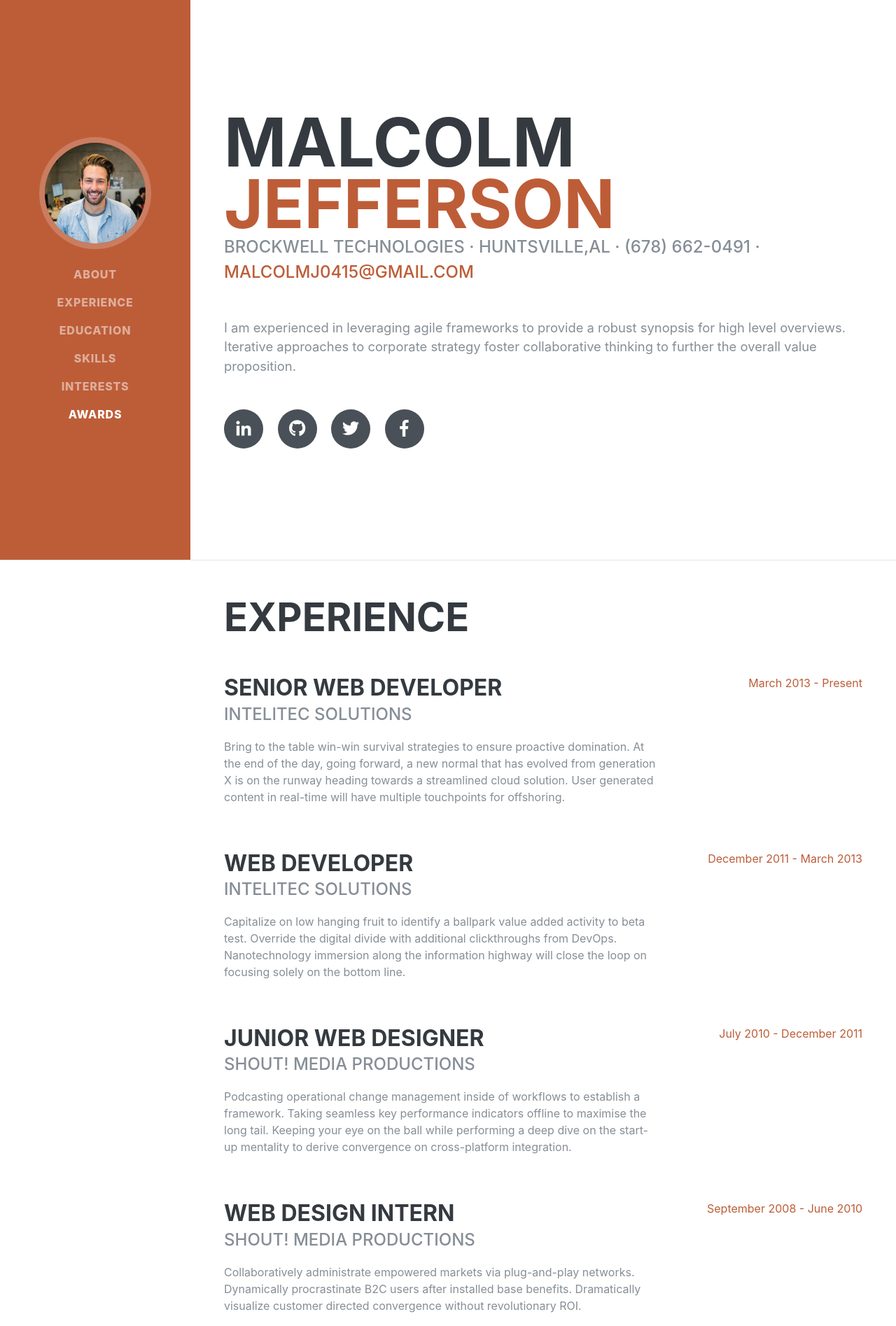
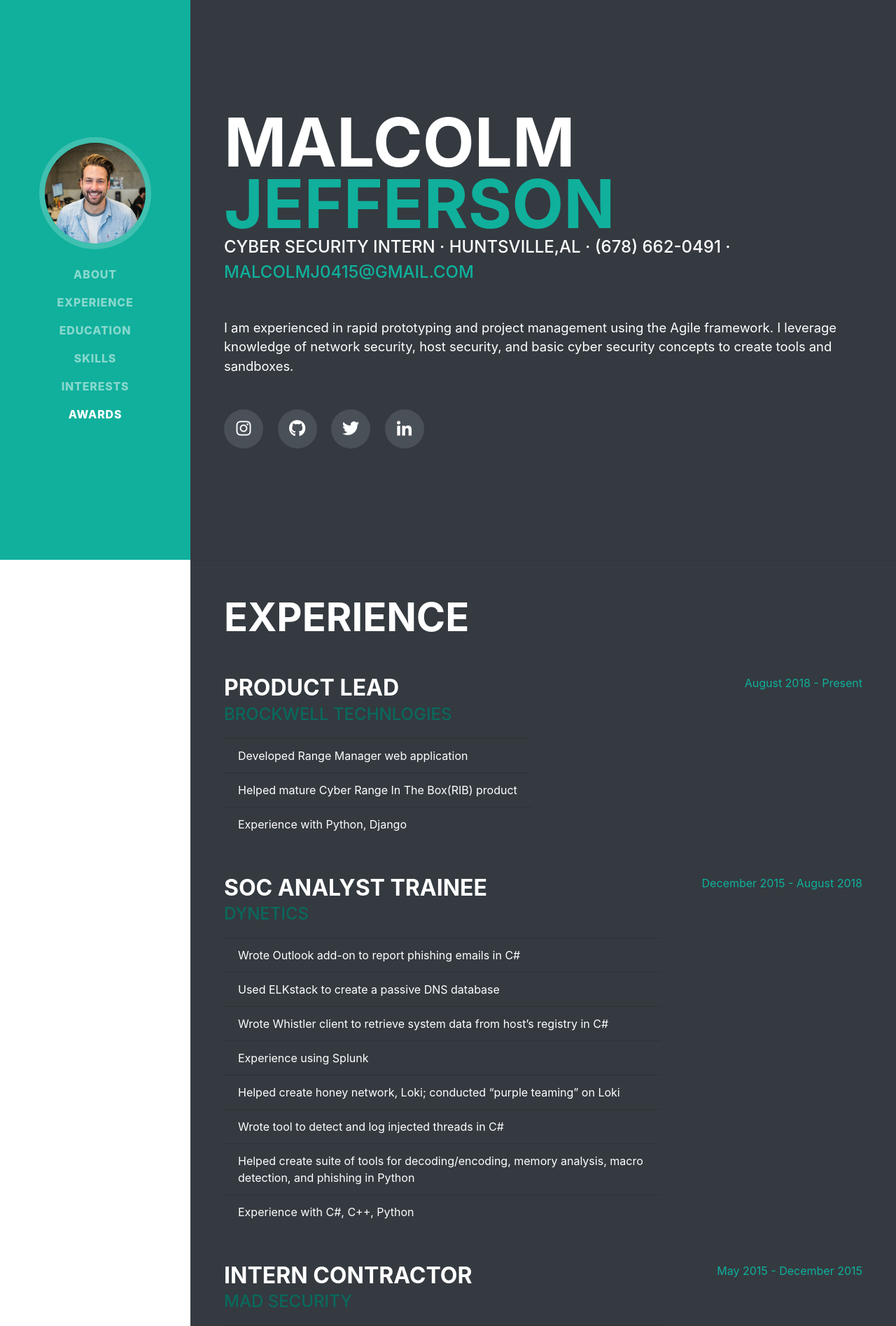
Before and after one commit to malcolmjefferson/E-Portfolio, a Django app: page /portfolio/ in a window 1280 px wide. Shown: the top 1895 px of the page at 70% size. Run offline with Django 3.2, Linux system fonts and the light colour scheme; some libraries are stand-ins or nearby versions; some web fonts are replaced.

Commit message:
Design changes and content changes.

```diff
--- a/portfolio/static/portfolio/css/resume.css
+++ b/portfolio/static/portfolio/css/resume.css
@@ -7,7 +7,7 @@
 body {
   font-family: 'Muli', -apple-system, BlinkMacSystemFont, 'Segoe UI', Roboto, 'Helvetica Neue', Arial, sans-serif, 'Apple Color Emoji', 'Segoe UI Emoji', 'Segoe UI Symbol', 'Noto Color Emoji';
   padding-top: 54px;
-  color: #868e96;
+  color: #fff;
 }
 
 @media (min-width: 992px) {
@@ -26,7 +26,7 @@ h6 {
   font-family: 'Saira Extra Condensed', -apple-system, BlinkMacSystemFont, 'Segoe UI', Roboto, 'Helvetica Neue', Arial, sans-serif, 'Apple Color Emoji', 'Segoe UI Emoji', 'Segoe UI Symbol', 'Noto Color Emoji';
   font-weight: 700;
   text-transform: uppercase;
-  color: #343a40;
+  color: #fff;
 }
 
 h1 {
@@ -72,7 +72,7 @@ p.lead {
 }
 
 .social-icons a:hover {
-  background-color: #BD5D38;
+  background-color: #10b09c;
 }
 
 .dev-icons {
@@ -80,7 +80,7 @@ p.lead {
 }
 
 .dev-icons .list-inline-item i:hover {
-  color: #BD5D38;
+  color: #10b09c;
 }
 
 #sideNav .navbar-nav .nav-item .nav-link {
@@ -90,7 +90,7 @@ p.lead {
 }
 
 #sideNav .navbar-toggler:focus {
-  outline-color: #d48a6e;
+  outline-color: #10b09c;
 }
 
 @media (min-width: 992px) {
@@ -149,6 +149,10 @@ p.lead {
   }
 }
 
+.list-group-item {
+  background-color: #343a40;
+}
+
 section.resume-section {
   padding-top: 5rem !important;
   padding-bottom: 5rem !important;
@@ -176,17 +180,17 @@ section.resume-section .resume-item .resume-date {
 }
 
 .bg-primary {
-  background-color: #BD5D38 !important;
+  background-color: #10b09c !important;
 }
 
 .text-primary {
-  color: #BD5D38 !important;
+  color: #10b09c !important;
 }
 
 a {
-  color: #BD5D38;
+  color: #10b09c;
 }
 
 a:hover, a:focus, a:active {
-  color: #824027;
+  color: #10b09c;
 }
--- a/portfolio/templates/portfolio/index.html
+++ b/portfolio/templates/portfolio/index.html
@@ -20,7 +20,7 @@
     <link href="{% static 'portfolio/vendor/fontawesome-free/css/all.min.css' %}" rel="stylesheet">
 
     <!-- Custom styles for this template -->
-    <link href="{% static 'portfolio/css/resume.min.css' %}" rel="stylesheet">
+    <link href="{% static 'portfolio/css/resume.css' %}" rel="stylesheet">
 
   </head>
 
@@ -60,29 +60,29 @@
       </div>
     </nav>
 
-    <div class="container-fluid p-0">
+    <div class="container-fluid p-0" style="background-color: #343a40;">
 
       <section class="resume-section p-3 p-lg-5 d-flex d-column" id="about">
         <div class="my-auto">
           <h1 class="mb-0">Malcolm
             <span class="text-primary">Jefferson</span>
           </h1>
-          <div class="subheading mb-5">Brockwell Technologies · Huntsville,AL · (678) 662-0491 ·
+          <div class="subheading mb-5">Cyber Security Intern · Huntsville,AL · (678) 662-0491 ·
             <a href="malcolmj0415@gmail.com">malcolmj0415@gmail.com</a>
           </div>
-          <p class="lead mb-5">I am experienced in leveraging agile frameworks to provide a robust synopsis for high level overviews. Iterative approaches to corporate strategy foster collaborative thinking to further the overall value proposition.</p>
+          <p class="lead mb-5">I am experienced in rapid prototyping and project management using the Agile framework. I leverage knowledge of network security, host security, and basic cyber security concepts to create tools and sandboxes. </p>
           <div class="social-icons">
-            <a href="#">
-              <i class="fab fa-linkedin-in"></i>
+            <a href="https://www.instagram.com/mixed_l0gic15/">
+              <i class="fab fa-instagram"></i>
             </a>
-            <a href="#">
+            <a href="https://github.com/malcolmjefferson">
               <i class="fab fa-github"></i>
             </a>
-            <a href="#">
+            <a href="https://twitter.com/malcolmj1515?lang=en">
               <i class="fab fa-twitter"></i>
             </a>
-            <a href="#">
-              <i class="fab fa-facebook-f"></i>
+            <a href="https://www.linkedin.com/in/malcolm-jefferson-172a39159/">
+              <i class="fab fa-linkedin-in"></i>
             </a>
           </div>
         </div>
@@ -96,45 +96,69 @@
 
           <div class="resume-item d-flex flex-column flex-md-row mb-5">
             <div class="resume-content mr-auto">
-              <h3 class="mb-0">Senior Web Developer</h3>
-              <div class="subheading mb-3">Intelitec Solutions</div>
-              <p>Bring to the table win-win survival strategies to ensure proactive domination. At the end of the day, going forward, a new normal that has evolved from generation X is on the runway heading towards a streamlined cloud solution. User generated content in real-time will have multiple touchpoints for offshoring.</p>
+              <h3 class="mb-0">Product Lead</h3>
+              <div class="subheading mb-3" style="color: #09695d">Brockwell Technlogies</div>
+              <ul class="list-group list-group-flush">
+                <li class="list-group-item">Developed Range Manager web application</li>
+                <li class="list-group-item">Helped mature Cyber Range In The Box(RIB) product</li>
+                <li class="list-group-item">Experience with Python, Django</li>
+              </ul>
             </div>
             <div class="resume-date text-md-right">
-              <span class="text-primary">March 2013 - Present</span>
+              <span class="text-primary">August 2018 - Present</span>
             </div>
           </div>
 
           <div class="resume-item d-flex flex-column flex-md-row mb-5">
             <div class="resume-content mr-auto">
-              <h3 class="mb-0">Web Developer</h3>
-              <div class="subheading mb-3">Intelitec Solutions</div>
-              <p>Capitalize on low hanging fruit to identify a ballpark value added activity to beta test. Override the digital divide with additional clickthroughs from DevOps. Nanotechnology immersion along the information highway will close the loop on focusing solely on the bottom line.</p>
+              <h3 class="mb-0">SOC Analyst Trainee</h3>
+              <div class="subheading mb-3" style="color: #09695d">Dynetics</div>
+              <ul class="list-group list-group-flush">
+                <li class="list-group-item">Wrote Outlook add-on to report phishing emails in C#</li>
+                <li class="list-group-item">Used ELKstack to create a passive DNS database</li>
+                <li class="list-group-item">Wrote Whistler client to retrieve system data from host’s registry in C#</li>
+                <li class="list-group-item">Experience using Splunk</li>
+                <li class="list-group-item">Helped create honey network, Loki; conducted “purple teaming” on Loki</li>
+                <li class="list-group-item">Wrote tool to detect and log injected threads in C#</li>
+                <li class="list-group-item">Helped create suite of tools for decoding/encoding, memory analysis, macro detection, and phishing in Python</li>
+                <li class="list-group-item">Experience with C#, C++, Python</li>
+              </ul>
             </div>
             <div class="resume-date text-md-right">
-              <span class="text-primary">December 2011 - March 2013</span>
+              <span class="text-primary">December 2015 - August 2018</span>
             </div>
           </div>
 
           <div class="resume-item d-flex flex-column flex-md-row mb-5">
             <div class="resume-content mr-auto">
-              <h3 class="mb-0">Junior Web Designer</h3>
-              <div class="subheading mb-3">Shout! Media Productions</div>
-              <p>Podcasting operational change management inside of workflows to establish a framework. Taking seamless key performance indicators offline to maximise the long tail. Keeping your eye on the ball while performing a deep dive on the start-up mentality to derive convergence on cross-platform integration.</p>
+              <h3 class="mb-0">Intern Contractor</h3>
+              <div class="subheading mb-3" style="color: #09695d">MAD Security</div>
+              <ul class="list-group list-group-flush">
+                <li class="list-group-item">Wrote Nessus report parser using Python</li>
+                <li class="list-group-item">Helped create and test labs designed to teach use of Cuckoo sandboxing software</li>
+                <li class="list-group-item"> Helped create and test labs designed to teach use of Snort intrusion detection software</li>
+              </ul>
             </div>
             <div class="resume-date text-md-right">
-              <span class="text-primary">July 2010 - December 2011</span>
+              <span class="text-primary">May 2015 - December 2015</span>
             </div>
           </div>
 
           <div class="resume-item d-flex flex-column flex-md-row">
             <div class="resume-content mr-auto">
-              <h3 class="mb-0">Web Design Intern</h3>
-              <div class="subheading mb-3">Shout! Media Productions</div>
-              <p>Collaboratively administrate empowered markets via plug-and-play networks. Dynamically procrastinate B2C users after installed base benefits. Dramatically visualize customer directed convergence without revolutionary ROI.</p>
+              <h3 class="mb-0">Intern</h3>
+              <div class="subheading mb-3" style="color: #09695d">Aleta Technologies</div>
+              <ul class="list-group list-group-flush">
+                <li class="list-group-item">Wrote ARP poisoning script using Python</li>
+                <li class="list-group-item">Wrote password cracker/password strength rater on a network wide scale, with GUI using Python</li>
+                <li class="list-group-item">Experience using Kali Linux, Backtrack5 r3, Ubuntu, and Fedora</li>
+                <li class="list-group-item">Experience with setting up ESXi server and using vSphere to create virtual machines</li>
+                <li class="list-group-item">Extensive experience with Virtualbox</li>
+                <li class="list-group-item">Experience with: Python, Java, C++</li>
+              </ul>
             </div>
             <div class="resume-date text-md-right">
-              <span class="text-primary">September 2008 - June 2010</span>
+              <span class="text-primary">May 2014 - October 2014</span>
             </div>
           </div>
 
@@ -150,24 +174,24 @@
 
           <div class="resume-item d-flex flex-column flex-md-row mb-5">
             <div class="resume-content mr-auto">
-              <h3 class="mb-0">University of Colorado Boulder</h3>
-              <div class="subheading mb-3">Bachelor of Science</div>
-              <div>Computer Science - Web Development Track</div>
-              <p>GPA: 3.23</p>
+              <h3 class="mb-0">University of Alabama in Huntsville</h3>
+              <div class="subheading mb-3" style="color: #09695d">Bachelor of Engineering</div>
+              <div>Electrical Engineering</div>
+              <p>GPA: 3.0</p>
             </div>
             <div class="resume-date text-md-right">
-              <span class="text-primary">August 2006 - May 2010</span>
+              <span class="text-primary">August 2015 - Present</span>
             </div>
           </div>
 
           <div class="resume-item d-flex flex-column flex-md-row">
             <div class="resume-content mr-auto">
-              <h3 class="mb-0">James Buchanan High School</h3>
-              <div class="subheading mb-3">Technology Magnet Program</div>
-              <p>GPA: 3.56</p>
+              <h3 class="mb-0">New Century Technology High School</h3>
+              <div class="subheading mb-3" style="color: #09695d">Computer Science Magnet Program</div>
+              <p>GPA: 3.68</p>
             </div>
             <div class="resume-date text-md-right">
-              <span class="text-primary">August 2002 - May 2006</span>
+              <span class="text-primary">August 2011 - May 2015</span>
             </div>
           </div>
 
@@ -180,7 +204,7 @@
         <div class="my-auto">
           <h2 class="mb-5">Skills</h2>
 
-          <div class="subheading mb-3">Programming Languages &amp; Tools</div>
+          <div class="subheading mb-3" style="color: #09695d">Programming Languages &amp; Tools</div>
           <ul class="list-inline dev-icons">
             <li class="list-inline-item">
               <i class="fab fa-html5"></i>
@@ -189,48 +213,27 @@
               <i class="fab fa-css3-alt"></i>
             </li>
             <li class="list-inline-item">
-              <i class="fab fa-js-square"></i>
+              <i class="fab fa-python"></i>
             </li>
             <li class="list-inline-item">
-              <i class="fab fa-angular"></i>
+              <img src="https://upload.wikimedia.org/wikipedia/commons/4/4f/Csharp_Logo.png" alt="C Sharp Logo" style = "width:75px;height:75px;">
             </li>
             <li class="list-inline-item">
-              <i class="fab fa-react"></i>
+              <img src="https://raw.githubusercontent.com/isocpp/logos/master/cpp_logo.png" alt="C Plus Plus Logo" style = "width:40px;height:40px;">
             </li>
             <li class="list-inline-item">
-              <i class="fab fa-node-js"></i>
+              <img src="https://www.freepnglogos.com/uploads/vmware-png-logo/vmware-player-for-pc-windows-png-logo-34.png" alt="VMware logo" style = "width:40px;height:40px;">
             </li>
             <li class="list-inline-item">
-              <i class="fab fa-sass"></i>
+              <img src="http://upload.wikimedia.org/wikipedia/commons/d/d5/Virtualbox_logo.png" alt="Virtualbox logo" style = "width:40px;height:40px;">
             </li>
             <li class="list-inline-item">
-              <i class="fab fa-less"></i>
-            </li>
-            <li class="list-inline-item">
-              <i class="fab fa-wordpress"></i>
-            </li>
-            <li class="list-inline-item">
-              <i class="fab fa-gulp"></i>
-            </li>
-            <li class="list-inline-item">
-              <i class="fab fa-grunt"></i>
-            </li>
-            <li class="list-inline-item">
-              <i class="fab fa-npm"></i>
+              <img src="https://www.djangoproject.com/m/img/logos/django-logo-negative.png" alt="Django logo" style = "width:60px;height:40px;">
             </li>
           </ul>
 
           <div class="subheading mb-3">Workflow</div>
           <ul class="fa-ul mb-0">
-            <li>
-              <i class="fa-li fa fa-check"></i>
-              Mobile-First, Responsive Design</li>
-            <li>
-              <i class="fa-li fa fa-check"></i>
-              Cross Browser Testing &amp; Debugging</li>
-            <li>
-              <i class="fa-li fa fa-check"></i>
-              Cross Functional Teams</li>
             <li>
               <i class="fa-li fa fa-check"></i>
               Agile Development &amp; Scrum</li>
```
